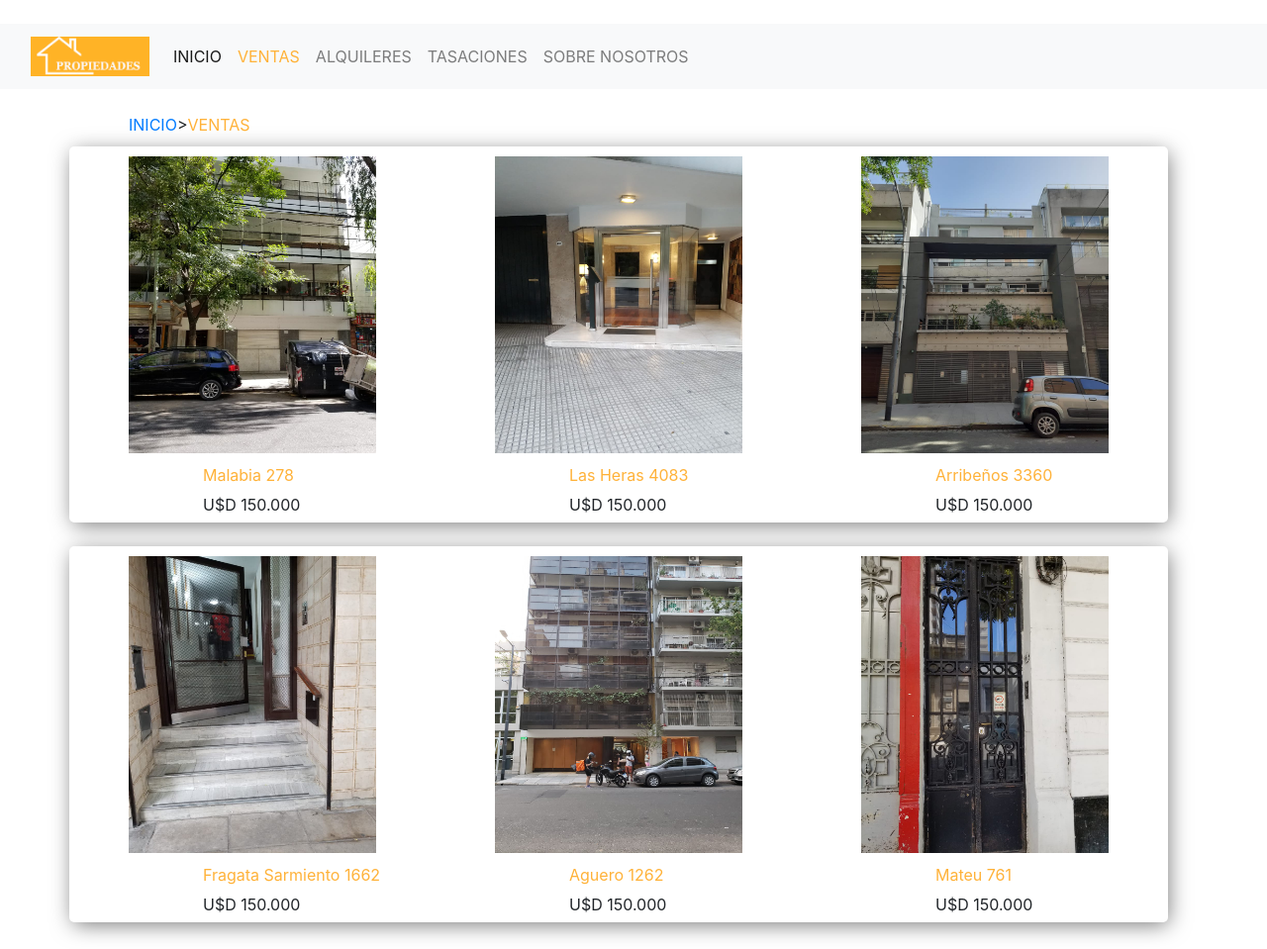
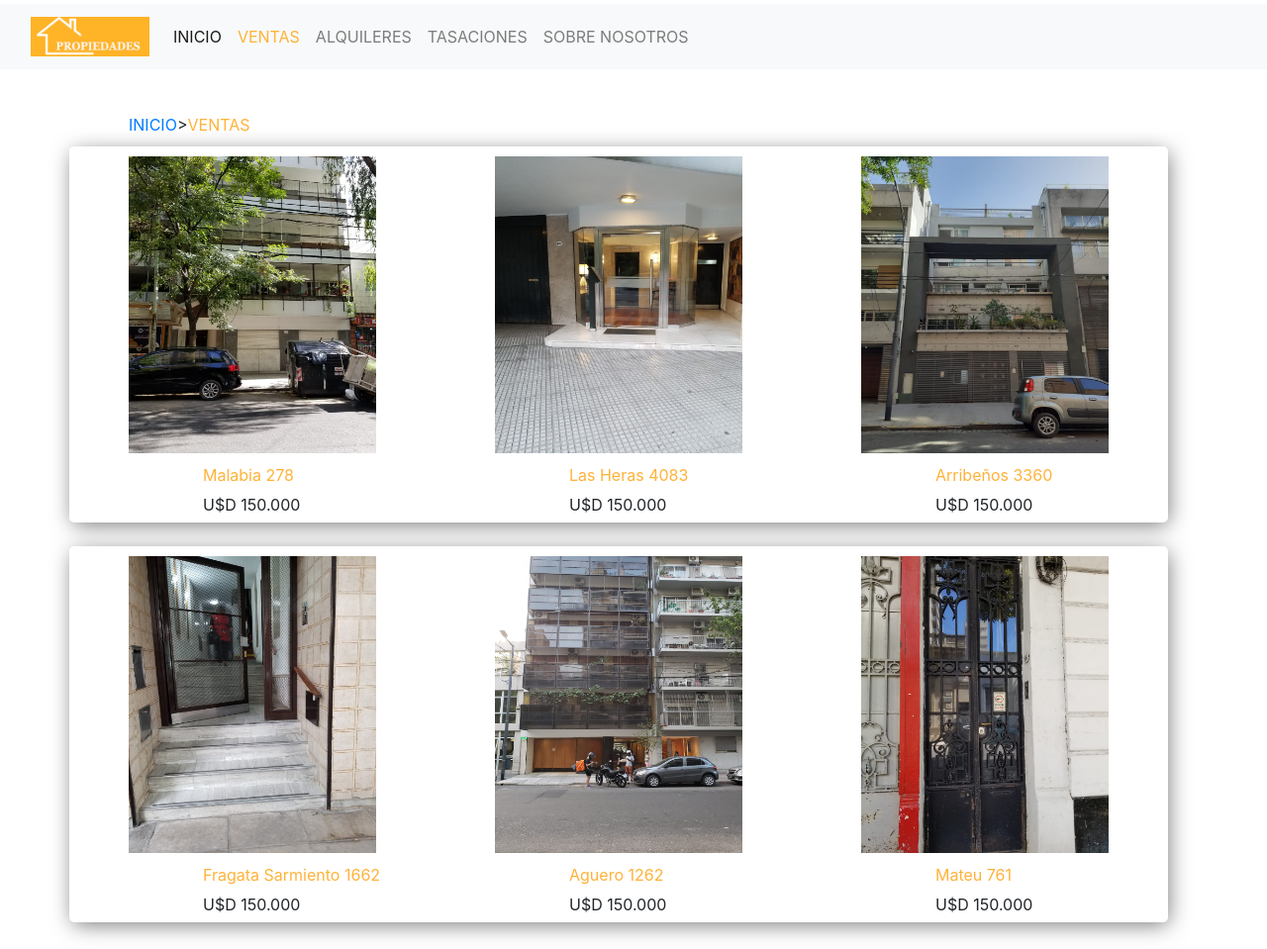
Before and after one commit to EzequielPachter/PROYECTO-para-pre-entrega-, a plain HTML site: page venta.html in a window 1280 px wide. Shown: the top 959 px of the page at 99% size. Drawn offline with nearby package versions, Linux system fonts and the light colour scheme.

Commit message:
modifique el nav
modifique el nav desde los estilos

```diff
--- a/estiloss.css
+++ b/estiloss.css
@@ -604,6 +604,10 @@ footer a:hover{
 .menu-de-abajo ul li a:hover{
     color: #ffb239;
 }
+
+.menu{
+    transform: translateY(-20px);
+}
 @media screen and (max-width: 640px){
     .propiedades-en-el-index{
         display: flex;
```
